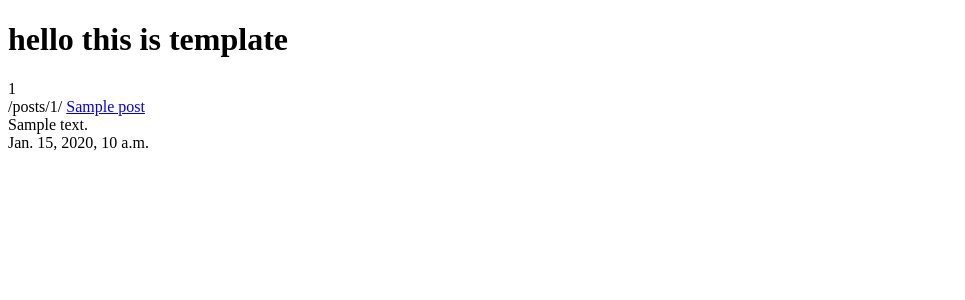
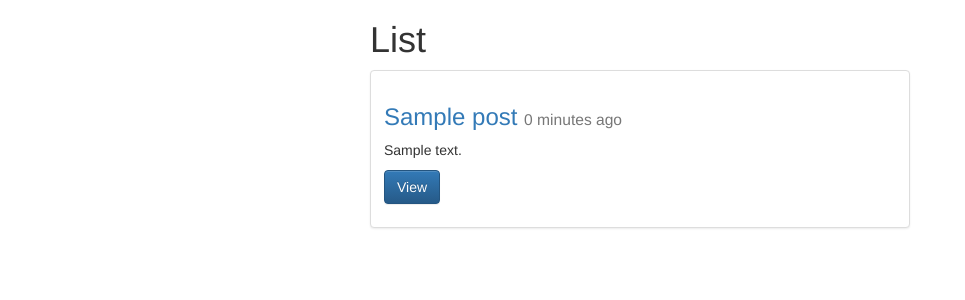
Before and after one commit to yasharmaster/django-blog, a Django app: page /posts/ in a window 1280 px wide. Shown: the top 300 px of the page, without its empty margins (0-965 px from the left). Run offline with Django 3.2, Linux system fonts and the light colour scheme; tables that the repository leaves empty hold one stand-in row (values such as "Sample post"); some libraries are stand-ins or nearby versions.

Commit message:
Improve UI using Bootstrap

```diff
--- a/djangoblog/urls.py
+++ b/djangoblog/urls.py
@@ -14,10 +14,15 @@ Including another URLconf
     2. Import the include() function: from django.conf.urls import url, include
     3. Add a URL to urlpatterns:  url(r'^blog/', include(blog_urls))
 """
+from django.conf import settings
 from django.conf.urls import include, url
+from django.conf.urls.static import static
 from django.contrib import admin
 
 urlpatterns = [
     url(r'^admin/', admin.site.urls),
     url(r'^posts/', include("posts.urls", namespace="posts")),
 ]
+
+if settings.DEBUG:
+    urlpatterns += static(settings.STATIC_URL, document_root=settings.STATIC_ROOT)
--- a/templates/base.html
+++ b/templates/base.html
@@ -1,21 +1,29 @@
-<!DOCTYPE html>
+{% load staticfiles %}
+<!--DOCTYPE html -->
 <html>
 <head>
-	<title>{% block head_title %}DjangoBlog{% endblock head_title %}</title>
-	<style>
-		{% block style %}{% endblock style %}
-	</style>
+<title>{% block head_title %}Try Django 1.9{% endblock head_title %}</title>
+<!-- Latest compiled and minified CSS -->
+<link rel="stylesheet" href="https://maxcdn.bootstrapcdn.com/bootstrap/3.3.6/css/bootstrap.min.css" integrity="sha384-1q8mTJOASx8j1Au+a5WDVnPi2lkFfwwEAa8hDDdjZlpLegxhjVME1fgjWPGmkzs7" crossorigin="anonymous">
+
+<!-- Optional theme -->
+<link rel="stylesheet" href="https://maxcdn.bootstrapcdn.com/bootstrap/3.3.6/css/bootstrap-theme.min.css" integrity="sha384-fLW2N01lMqjakBkx3l/M9EahuwpSfeNvV63J5ezn3uZzapT0u7EYsXMjQV+0En5r" crossorigin="anonymous">
+
+
+<link rel='stylesheet' href='{% static "css/base.css" %}' />
+<style>
+{% block style %}{% endblock style %}
+</style>
 </head>
 <body>
-
-	{% include "messages_display.html" %}
-
-	<div class="container">
-	{% block content %}
-
-	{% endblock content %}
-	</div>
+{% include "messages_display.html" %}
+<div class='container'>
+{% block content %}{% endblock content %}
+</div>
 
 
+
+<!-- Latest compiled and minified JavaScript -->
+<script src="https://maxcdn.bootstrapcdn.com/bootstrap/3.3.6/js/bootstrap.min.js" integrity="sha384-0mSbJDEHialfmuBBQP6A4Qrprq5OVfW37PRR3j5ELqxss1yVqOtnepnHVP9aJ7xS" crossorigin="anonymous"></script>
 </body>
 </html>
--- a/templates/post_list.html
+++ b/templates/post_list.html
@@ -1,19 +1,26 @@
 {% extends "base.html" %}
-
-{% block head_title %}{{ instance.title }} | {{ block.super }}{% endblock head_title %}
-
 {% block content %}
 
-	<h1>hello this is template</h1>
-	{% for obj in object_list %}
 
-	{{ obj.id }}</br>
-	{% url "posts:detail" id=obj.id %}
-	<a href="{{ obj.get_absolute_url }}">{{ obj.title }}</a></br>
-	{{ obj.content }}</br>
-	{{ obj.updated }}</br>
+<div class='col-sm-6 col-sm-offset-3'>
+    <h1>{{ title }}</h1>
 
-	{% endfor %}
+{% for obj in object_list %}
+<div class="row">
+  <div class="col-sm-12">
+    <div class="thumbnail">
+      <!-- <img src="..." alt="..."> -->
+      <div class="caption">
+        <h3><a href='{{ obj.get_absolute_url }}'>{{ obj.title }}</a> <small>{{ obj.timestamp|timesince }} ago</small></h3>
+        <p>{{ obj.content|linebreaks|truncatechars:120 }}</p>
+        <p><a href="{{ obj.get_absolute_url }}" class="btn btn-primary" role="button">View</a></p>
+      </div>
+    </div>
+  </div>
+<hr/>
+</div>
+{% endfor %}
 
+</div>
 
 {% endblock content %}
```
Also changed, not shown: djangoblog/settings.py (+7 -0 lines), templates/post_detail.html (+10 -7 lines), templates/post_form.html (+6 -4 lines), static/css/base.css (added).
